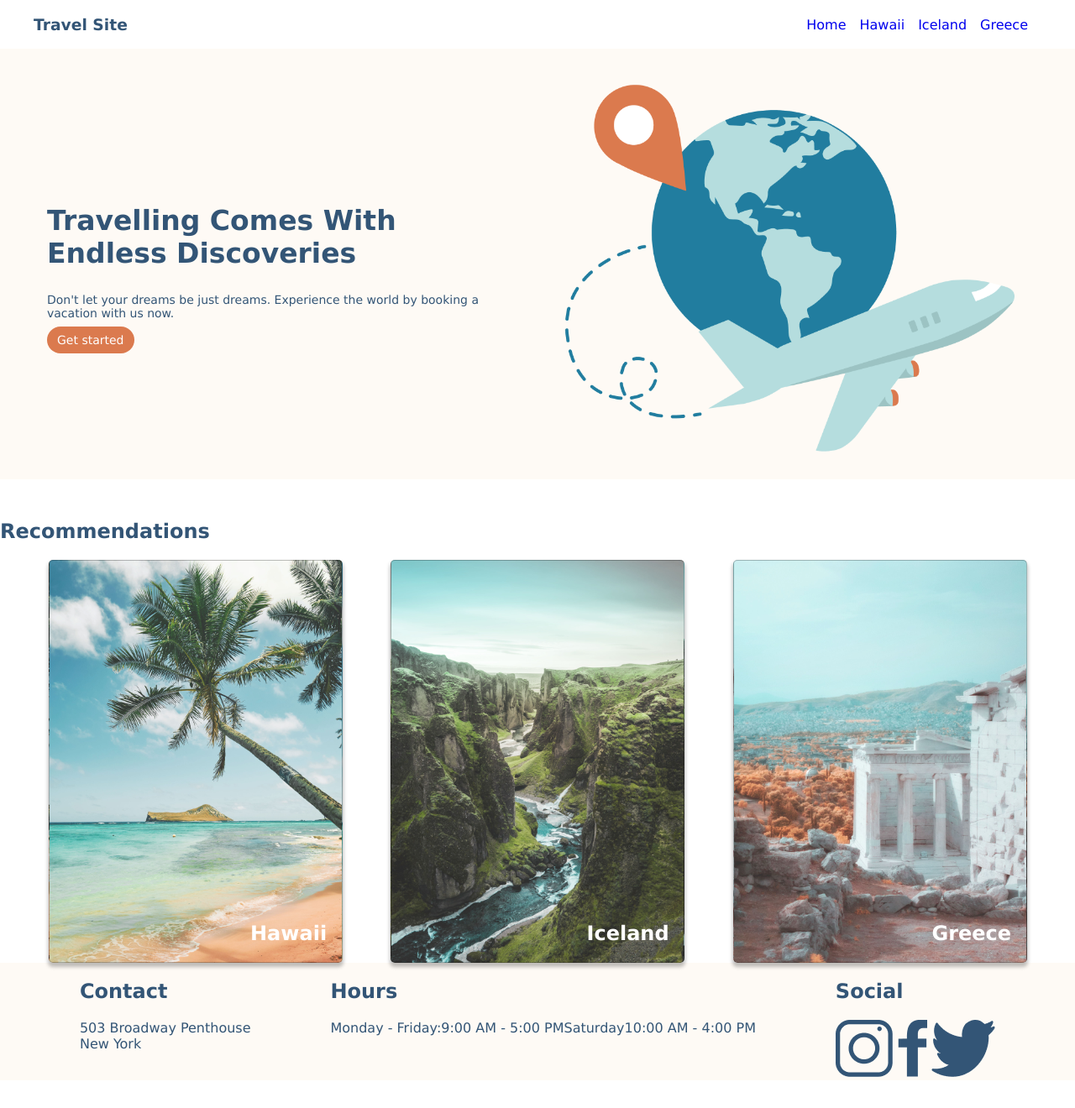
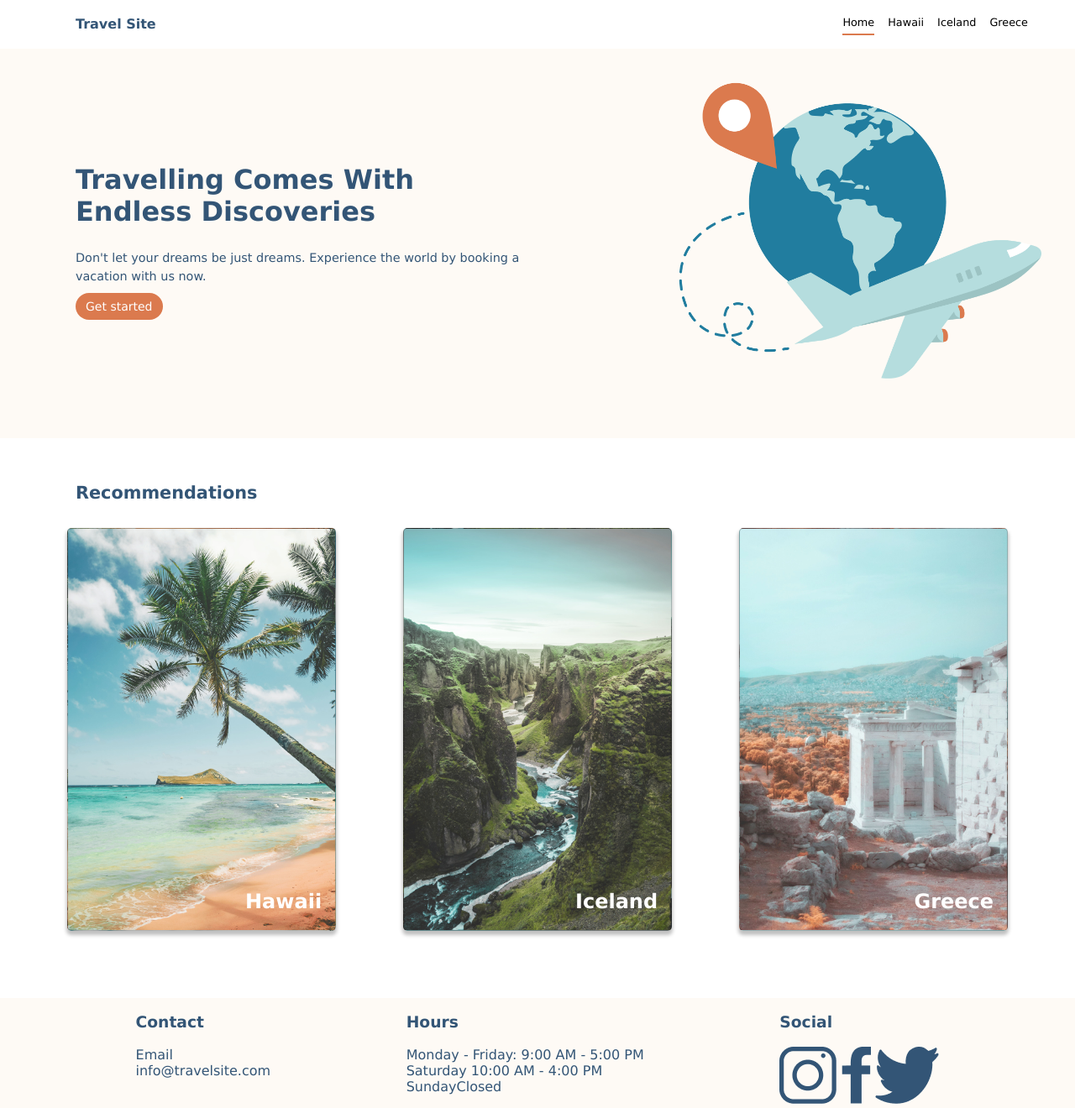
Before and after one commit to tatianapriv/tatiana-privezentseva-travelsite, a plain HTML site: page index.html in a window 1280 px wide. Shown: the whole page at 84% size. Before the commit the page ends 1287 px from the top, so only its background shows below. Drawn offline with Linux system fonts and the light colour scheme.

Commit message:
Make changes in all the sections except Footer in index.html and main.css

```diff
--- a/css/main.css
+++ b/css/main.css
@@ -13,45 +13,73 @@ a {
 }
 
 .nav {
-  background-color: #ffffff;
+ background-color: #ffffff;
+ position: fixed;
+ width: 100vw;
+ margin: 0 auto;
+}
+
+.nav__wrapper {
   display: flex;
   flex-direction: row;
   align-items: center;
+  margin: 0 auto;
   justify-content: space-between;
   max-width: 1200px;
-  margin: 0 auto;
 }
 
 .nav__pages-list {
   list-style: none;
   display: flex;
+
 }
 
 .nav__pages-list-item {
   margin-right: 1rem;
+  padding-bottom: 0.3rem;
+
+}
+
+.nav__pages-link-item--highlight {
+  border-bottom: #db7a4e 2px solid;
+}
+
+.nav__pages-link {
+  font-size: 0.8rem;
+  color: black;
+}
+
+.site__title {
+  font-size: 1rem;
+  padding-left: 50px;
 }
 
 .hero {
   background-color: #fefaf5;
+  padding: 90px 0 70px 0;
 }
 
-.hero__box {
-  padding: 1rem;
-}
 
-.hero__wrapper {
+.wrapper-large {
   max-width: 1200px;
+  width: 100vw;
   display: flex;
   align-items: center;
   margin: 0 auto;
 }
 
+.hero__box {
+  padding-right: 130px;
+  padding-left: 50px;
+}
+
 .hero__title {
-  font-size: 33px;
+  font-size: 2rem;
 }
 
 .hero__description {
-  font-size: 14px;
+  font-size: 0.9rem;
+  line-height: 1.5;
 }
 
 .hero__btn {
@@ -65,8 +93,13 @@ a {
 }
 
 .hero__logo {
-  width: 50%;
-  padding: 2rem;
+  width: 40%;
+  padding-left: 3rem;
+}
+
+.main__title {
+  font-size: 1.3rem;
+  padding: 5px 0 30px 50px;
 }
 
 .recommendations {
@@ -77,48 +110,43 @@ a {
   display: flex;
   flex-direction: row;
   justify-content: space-evenly;
+  padding-bottom: 5rem;
+
 }
 
-.box-hawaii {
+.wrapper__small {
+  max-width: 1000px;
+  width: 100vw;
+  display: flex;
+  align-items: center;
+  margin: 0 auto;
+}
+
+.box {
   display: flex;
   align-items: flex-end;
   justify-content: flex-end;
-  background-image: url(../assets/Images/hawaii.jpg);
   background-position: center;
   background-size: cover;
-  width: 350px;
+  width: 320px;
   height: 30rem;
   border: 1px solid rgba(0, 0, 0, 0.25);
   border-radius: 5px;
   box-shadow: 0 4px 4px 1px rgba(0, 0, 0, 0.25);
+
 }
 
-.box-iceland {
-  display: flex;
-  align-items: flex-end;
-  justify-content: flex-end;
-  background-image: url(../assets/Images/iceland.jpg);
-  background-position: center;
-  background-size: cover;
-  width: 350px;
-  height: 30rem;
-  border: 1px solid rgba(0, 0, 0, 0.25);
-  border-radius: 5px;
-  box-shadow: 0 4px 4px 1px rgba(0, 0, 0, 0.25);
+.box--hawaii {
+  background-image: url(../assets/Images/hawaii.jpg);
 }
 
-.box-greece {
-  display: flex;
-  align-items: flex-end;
-  justify-content: flex-end;
+.box--iceland {
+  background-image: url(../assets/Images/iceland.jpg);
+
+}
+
+.box--greece {
   background-image: url(../assets/Images/greece.jpg);
-  background-position: center;
-  background-size: cover;
-  width: 350px;
-  height: 30rem;
-  border: 1px solid rgba(0, 0, 0, 0.25);
-  border-radius: 5px;
-  box-shadow: 0 4px 4px 1px rgba(0, 0, 0, 0.25);
 }
 
 .destination__name {
@@ -131,6 +159,7 @@ a {
   display: flex;
   flex-direction: row;
   justify-content: space-evenly;
+
 }
 
 .info-item {
--- a/index.html
+++ b/index.html
@@ -9,21 +9,21 @@
   </head>
 
   <body>
-    <header>
-      <nav class="nav">
-        <h3 class="site__title">Travel Site</h3>
+    <header class="nav">
+      <nav class="nav__wrapper">
+        <h1 class="site__title">Travel Site</h1>
         <ul class="nav__pages-list">
-          <li class="nav__pages-list-item">
+          <li class="nav__pages-list-item nav__pages-link-item--highlight">
             <a class="nav__pages-link" href="./index.html">Home</a>
           </li>
           <li class="nav__pages-list-item">
             <a class="nav__pages-link" href="./pages/hawaii.html">Hawaii</a>
           </li>
           <li class="nav__pages-list-item">
-            <a class="nav__pages-link" href="./iceland.html">Iceland</a>
+            <a class="nav__pages-link" href="./pages/iceland.html">Iceland</a>
           </li>
           <li class="nav__pages-list-item">
-            <a class="nav__pages-link" href="./pages/menu.html">Greece</a>
+            <a class="nav__pages-link" href="./pages/greece.html">Greece</a>
           </li>
         </ul>
       </nav>
@@ -31,11 +31,10 @@
 
     <main>
       <section class="hero">
-        <div class="hero__wrapper">
+        <div class="wrapper-large">
           <div class="hero__box">
-            <h1 class="hero__title">
-              Travelling Comes With Endless Discoveries
-            </h1>
+            <h2 class="hero__title">
+              Travelling Comes With Endless Discoveries</h2>
             <p class="hero__description">
               Don't let your dreams be just dreams. Experience the world by
               booking a vacation with us now.
@@ -51,15 +50,15 @@
       </section>
 
       <section class="recommendations">
-        <h2 class="main__title">Recommendations</h2>
-        <div class="destinations">
-          <a class="box-hawaii" href="./pages/hawaii.html">
+        <h2 class="main__title wrapper-large">Recommendations</h2>
+        <div class="destinations wrapper-small">
+          <a class="box box--hawaii" href="./pages/hawaii.html">
             <h2 class="destination__name">Hawaii</h2>
           </a>
-          <a class="box-iceland" href="./pages/iceland.html">
+          <a class="box box--iceland" href="./pages/iceland.html">
             <h2 class="destination__name">Iceland</h2>
           </a>
-          <a class="box-greece" href="./pages/greece.html">
+          <a class="box box--greece" href="./pages/greece.html">
             <h2 class="destination__name">Greece</h2>
           </a>
         </div>
@@ -68,22 +67,24 @@
 
     <footer class="footer">
       <div>
-        <h2 class="info">Contact</h2>
-        <p class="info-item">
-          503 Broadway Penthouse <br />
-          New York
+        <h3 class="info">Contact</h3>
+        <p class="info__item">
+          Email <br />
+          info@travelsite.com
         </p>
       </div>
       <div>
-        <h2 class="info">Hours</h2>
-        <p class="info-item">
-          <span class="info-item-days">Monday - Friday:</span> 9:00 AM - 5:00 PM
+        <h3 class="info">Hours</h3>
+        <p class="info__item">
+          <span class="info__item-days">Monday - Friday:</span> 9:00 AM - 5:00 PM
           <br />
-          <span class="info-item-days">Saturday</span> 10:00 AM - 4:00 PM
+          <span class="info__item-days">Saturday</span> 10:00 AM - 4:00 PM
+          <br/>
+          <span class="info__item-days">Sunday</span>Closed
         </p>
       </div>
       <div>
-        <h2 class="info">Social</h2>
+        <h3 class="info">Social</h3>
         <div class="logos">
           <a href="https://www.instagram.com">
             <img
```
